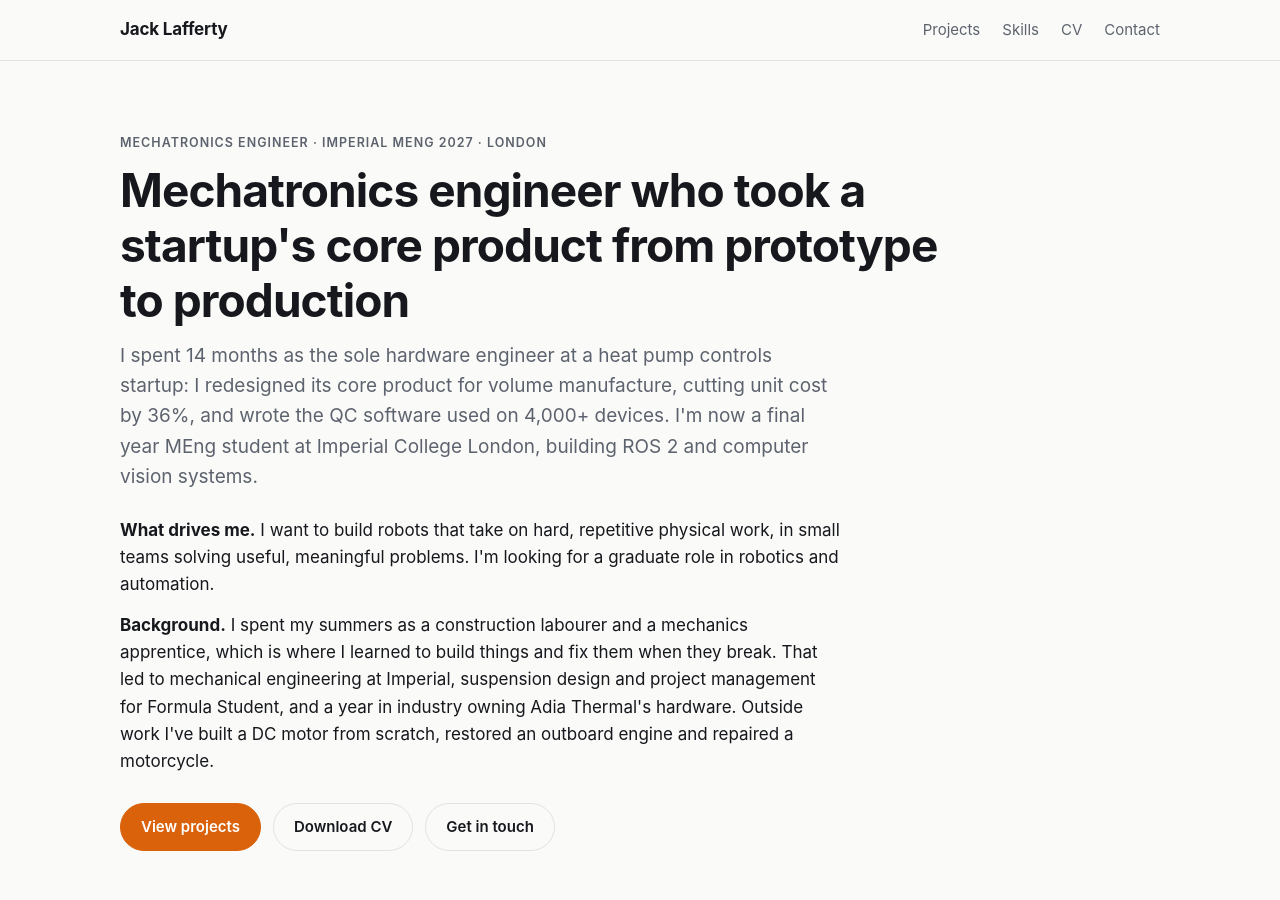
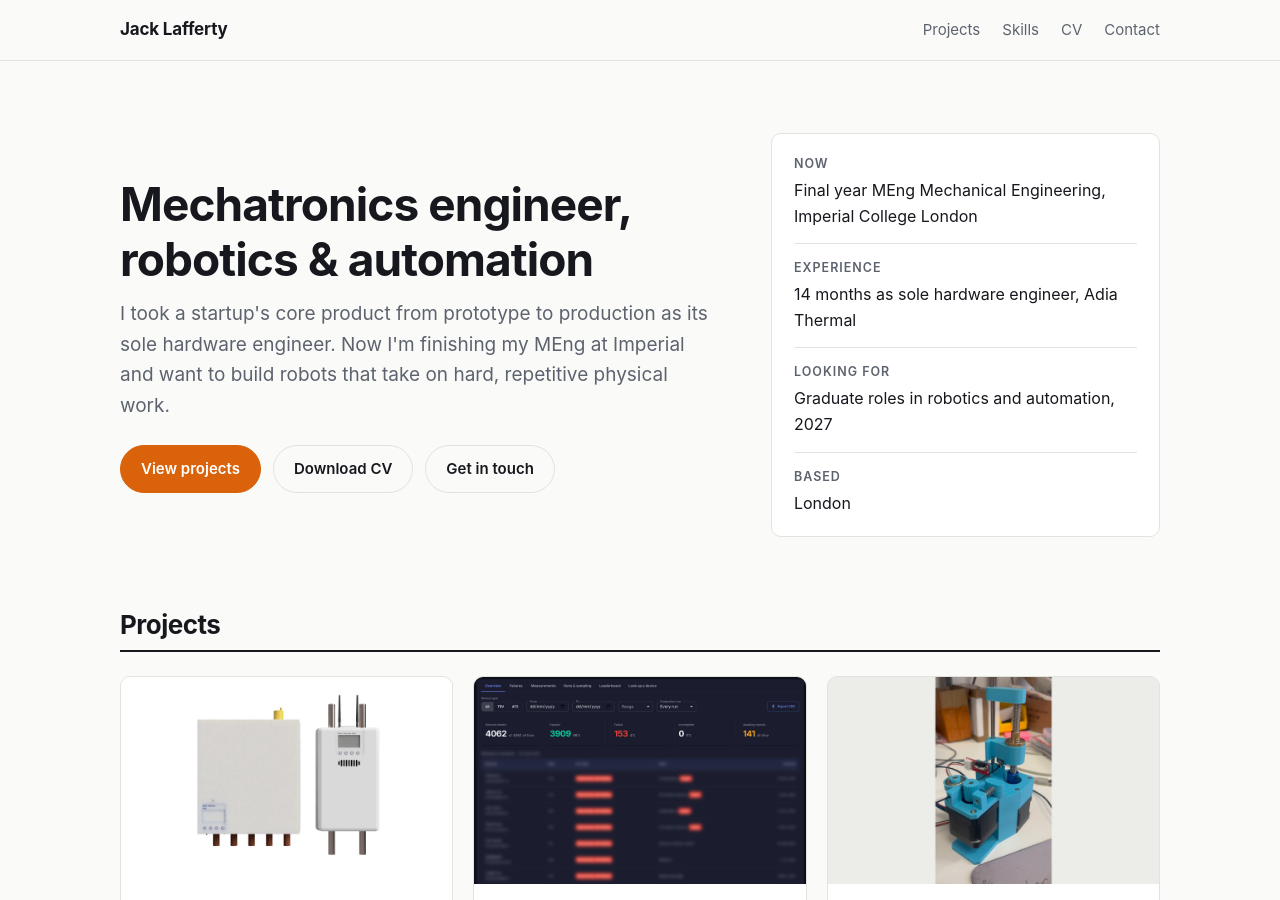
Before and after one commit to jack-laff/jack-laff.github.io, a Jekyll site: the page built from index.html, in a window 1280 px wide and 900 px high. Built offline with Jekyll 4.4.1, drawn with Linux system fonts in a browser that asks for light colours.

Commit message:
Home: short title, concise about, facts panel

```diff
--- a/index.html
+++ b/index.html
@@ -3,32 +3,26 @@ layout: default
 title: Jack Lafferty
 ---
 <section class="intro wrap">
-  <p class="eyebrow">Mechatronics engineer &middot; Imperial MEng 2027 &middot; London</p>
-  <h1>Mechatronics engineer who took a startup's core product from prototype to production</h1>
+  <div class="hero-grid">
+    <div>
+      <h1>Mechatronics engineer, robotics &amp; automation</h1>
       <p class="lead">
-    I spent 14 months as the sole hardware engineer at a heat pump controls startup: I redesigned its core product
-    for volume manufacture, cutting unit cost by 36%, and wrote the QC software used on 4,000+ devices.
-    I'm now a final year MEng student at Imperial College London, building ROS 2 and computer vision systems.
+        I took a startup's core product from prototype to production as its sole hardware engineer. Now I'm
+        finishing my MEng at Imperial and want to build robots that take on hard, repetitive physical work.
       </p>
-
-  <div class="story">
-    <p>
-      <strong>What drives me.</strong> I want to build robots that take on hard, repetitive physical work, in small
-      teams solving useful, meaningful problems. I'm looking for a graduate role in robotics and automation.
-    </p>
-    <p>
-      <strong>Background.</strong> I spent my summers as a construction labourer and a mechanics apprentice, which is
-      where I learned to build things and fix them when they break. That led to mechanical engineering at Imperial,
-      suspension design and project management for Formula Student, and a year in industry owning Adia Thermal's
-      hardware. Outside work I've built a DC motor from scratch, restored an outboard engine and repaired a motorcycle.
-    </p>
-  </div>
-
       <p class="cta">
         <a class="button" href="#projects">View projects</a>
         <a class="button ghost" href="{{ site.cv_file | relative_url }}">Download CV</a>
         <a class="button ghost" href="mailto:{{ site.email }}">Get in touch</a>
       </p>
+    </div>
+    <dl class="facts">
+      <div><dt>Now</dt><dd>Final year MEng Mechanical Engineering, Imperial College London</dd></div>
+      <div><dt>Experience</dt><dd>14 months as sole hardware engineer, Adia Thermal</dd></div>
+      <div><dt>Looking for</dt><dd>Graduate roles in robotics and automation, 2027</dd></div>
+      <div><dt>Based</dt><dd>London</dd></div>
+    </dl>
+  </div>
 </section>
 
 <section id="projects" class="wrap">
```
Lines whose indentation alone changed are shown as unchanged.
